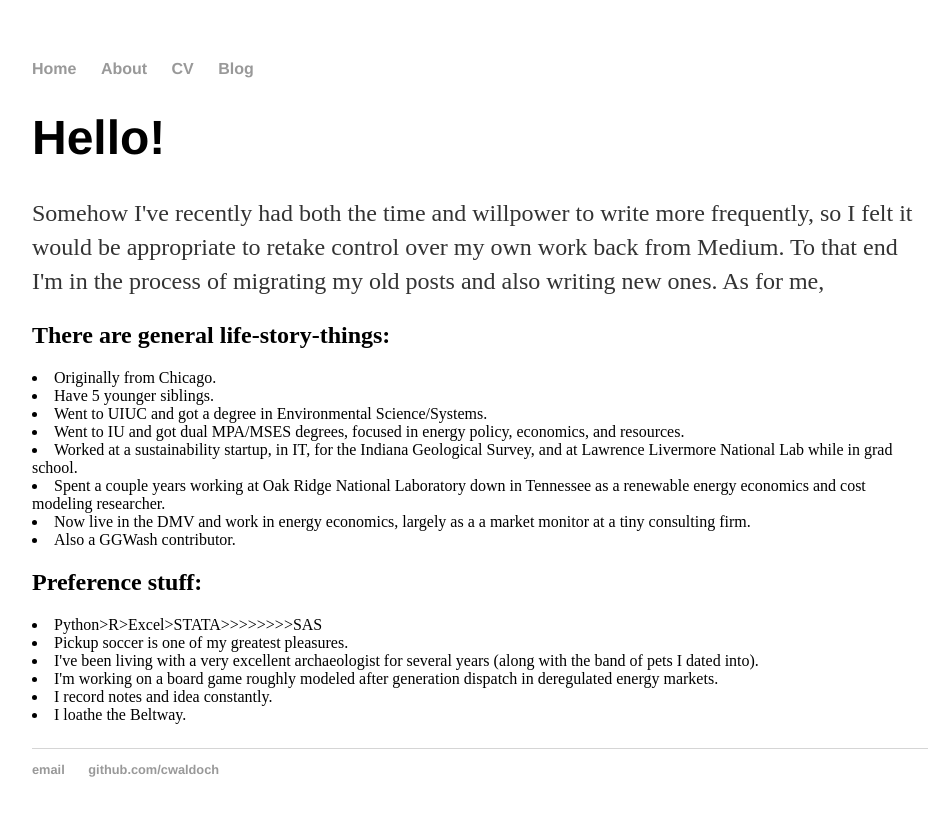
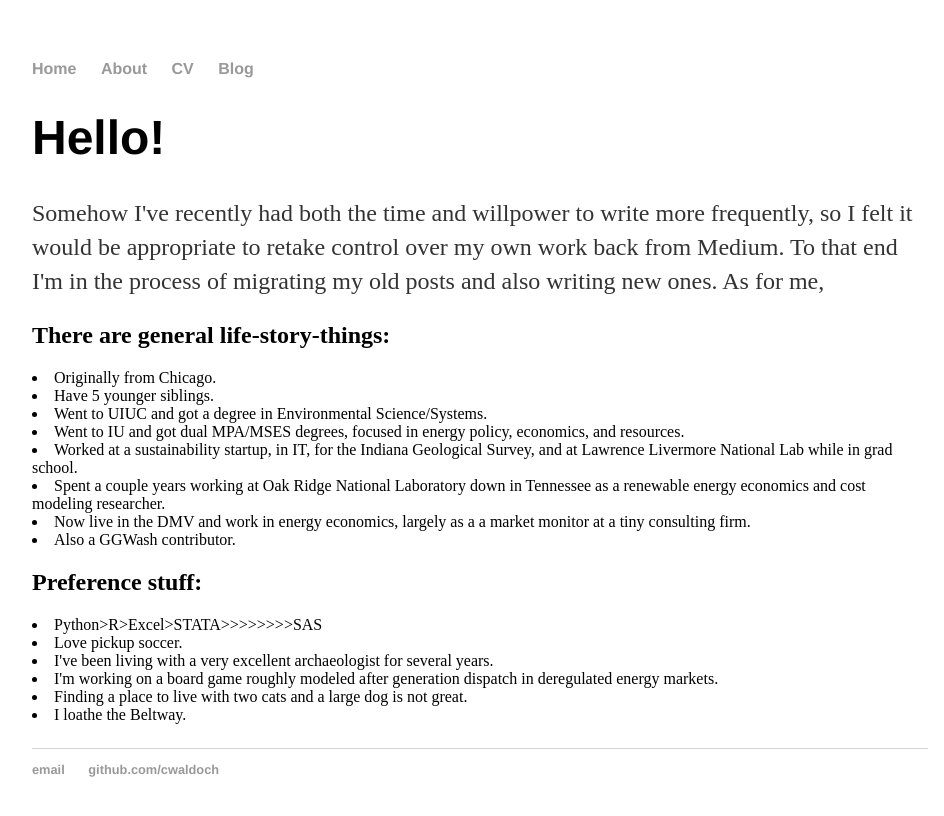
Before and after one commit to cwaldoch/cwaldoch.github.io, a Jekyll site: the page built from about/index.html, in a window 1280 px wide. Shown: the top 816 px of the page, without its empty margins (160-1104 px from the left). Built offline with Jekyll 4.4.1, drawn with Linux system fonts in a browser that asks for light colours.

Commit message:
Update index.html

```diff
--- a/about/index.html
+++ b/about/index.html
@@ -18,10 +18,10 @@ title: Connor Waldoch, Itinerant Blogger
 		<li> Also a GGWash contributor.</li>
 	<h2> Preference stuff:</h2>
 		<li>Python>R>Excel>STATA>>>>>>>>SAS</li>
-		<li>Pickup soccer is one of my greatest pleasures.</li>
-		<li>I've been living with a very excellent archaeologist for several years (along with the band of pets I dated into).</li>
+		<li>Love pickup soccer.</li>
+		<li>I've been living with a very excellent archaeologist for several years.</li>
 		<li>I'm working on a board game roughly modeled after generation dispatch in deregulated energy markets.</li>
-		<li>I record notes and idea constantly.</li>
+		<li>Finding a place to live with two cats and a large dog is not great.</li>
 		<li>I loathe the Beltway.</li>
 
 
```
